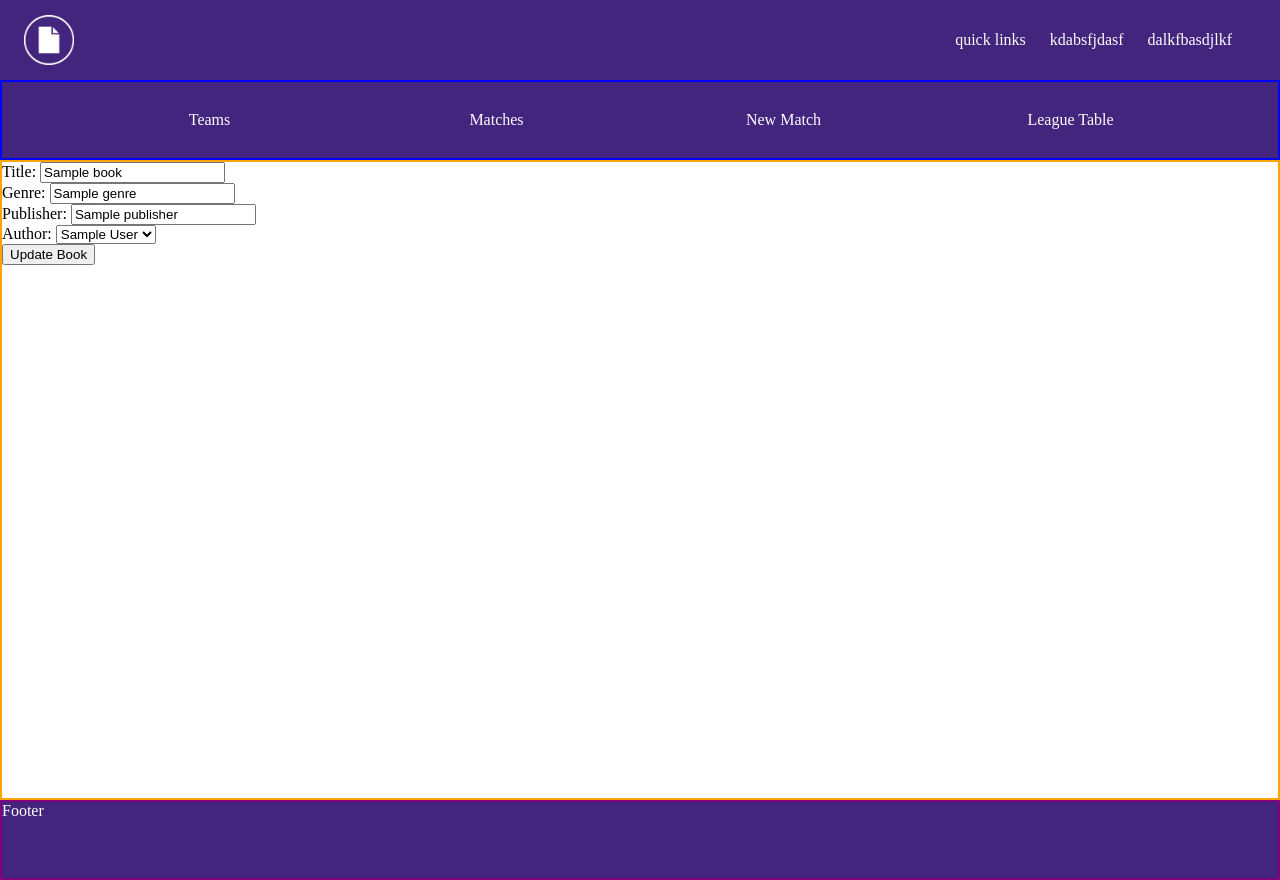
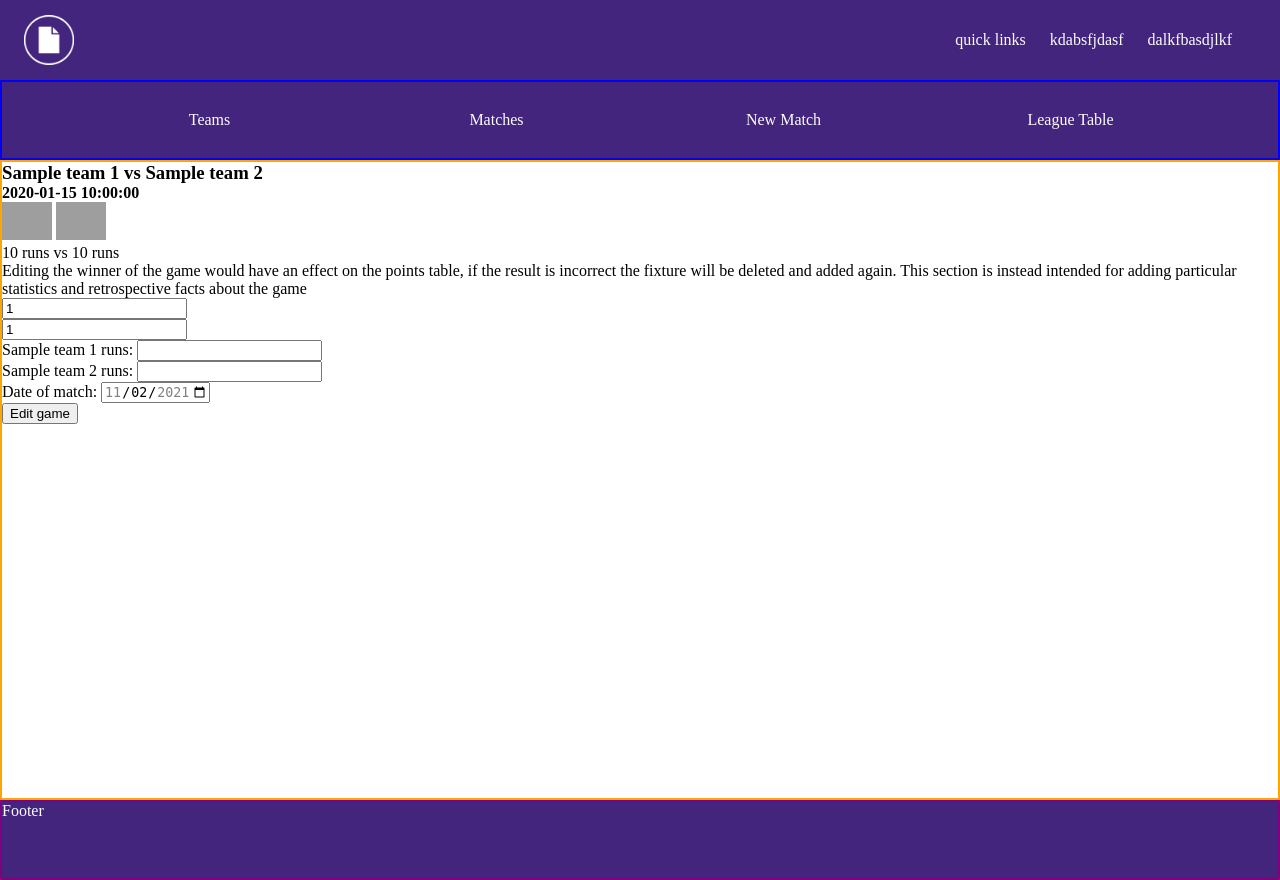
Before and after one commit to O-Marsters-1997/Flask_cricket_app, a Flask app: template templates/games/edit.html in a window 1280 px wide. Run offline with Flask 2, Linux system fonts and the light colour scheme; the template is opened without the code that fills it: most values are stand-ins (such as "Sample title", 1, 10 or a date in 2020); grey boxes are pictures that could not be loaded.

Commit message:
updated games

```diff
--- a/static/style.css
+++ b/static/style.css
@@ -35,6 +35,7 @@ HEADER SECTION
 
     --background-primary: rgba(252, 252, 252);
     --background-secondary: rgba(68,37,125);
+    --blank: rgba(0, 0, 0, 0)
 
     /*Text Colours*/
 
@@ -207,3 +208,12 @@ HEADER SECTION
     width: 50px;
     height: auto;
 }
+
+/* Miscelleneous */
+
+/* input.invisible:read-only {
+  border: 2px solid var(--blank);
+  background-color: var(--blank);
+  height: 0px;
+  width: 0px;
+} */
--- a/templates/games/edit.html
+++ b/templates/games/edit.html
@@ -2,36 +2,53 @@
 
 {% block content %}
 
-<form action="/books/{{book.id}}" method="post">
-  <div>
-    <label for="title">Title:</label>
-    <input type="text" id="title" name="title" value="{{book.title}}" required>
-  </div>
 
-  <div>
-    <label for="genre">Genre:</label>
-    <input type="text" id="genre" name="genre" value="{{book.genre}}" required autofocus>
-  </div>
 
-  <div>
-    <label for="completed">Publisher:</label>
-    <input type="text" id="publisher" name="publisher" value="{{book.publisher}}" required autofocus>
-  </div>
+<div class="game-card">
+    <h3 class = "big">{{game.team_1.name}} vs {{game.team_2.name}}</a></h3>
+    <h4>{{game.game_date}}</h4>
+    <div class="game-card-flag-wrapper">
+        <img src="/static/images/{{game.team_1.name}}.jpg" class = "flag-icon" alt = "Accompanying flag">
+        <img src="/static/images/{{game.team_2.name}}.jpg" class = "flag-icon" alt = "Accompanying flag">
+    </div>
+    <div class="score-wrapper">
+        <p>{{game.team_1_runs}} runs vs {{game.team_2_runs}} runs</p>
+        {% if game.team_1_runs > game.team_2_runs %}
+        <em>{{game.team_1.name}} wins!</em>
+        {% elif game.team_2_runs > game.team_1_runs %}
+        <em>{{game.team_2.name}} wins!</em>
+        {% endif %}
+        <p>Editing the winner of the game would have an effect on the points table, if the result is incorrect the fixture will be deleted and added again. This section is instead intended for adding particular statistics and retrospective facts about the game</p>
+    </div>
 
-  <div>
-    <label for="author">Author:</label>
-    <select id="author" name="author_id">
-      {% for author in all_authors %}
-        <option value="{{ author.id }}"
-          {% if book.author.id == author.id %} selected="selected"{% endif %}>
-          {{ author.full_name() }}
-        </option>
-      {% endfor %}
-    </select>
-  </div>
+ <form action="/games/{{game.id}}" method="post">
 
-  <button type="submit">Update Book</button>
+    <div class = "team-name-wrapper">
+        <input name = "team_1_id" class = "invisible" readonly value="{{game.team_1.id}}">
+    </div>
+    <div class = "team-name-wrapper">
+        <input name ="team_2_id" class = "invisible" value="{{game.team_2.id}}" readonly>
+    </div>
 
-</form>
+
+    <div class = "team-1-runs-wrapper">
+        <label for="team_1_runs">{{game.team_1.name}} runs:</label>
+        <input type="number" id="team_1_runs" name="team_1_runs">
+    </div>
+
+    <div class = "team-1-runs-wrapper">
+        <label for="team_2_runs">{{game.team_2.name}} runs:</label>
+        <input type="number" id="team_2_runs" name="team_2_runs">
+    </div>
+
+    <div class = "game_date wrapper">
+        <label for="game_date">Date of match:</label>
+        <input type="date" id="game-date" name="game_date" value="2021-11-02" min= "2021-11-01" max = "2021-11-30">
+    </div>
+    <div class="submit-button">
+        <label for="submit"></label>
+        <input type="submit" value= "Edit game">
+    </div>
+  </form>
 
 {% endblock %}
--- a/templates/games/show.html
+++ b/templates/games/show.html
@@ -16,7 +16,7 @@
         <em>{{game.team_2.name}} wins!</em>
         {% endif %}
     </div>
-    <a href="/game/{{game.id}}/edit"><button>
+    <a href="/games/{{game.id}}/edit"><button>
         Edit
     </button></a>
 </div>
```
Also changed, not shown: console.py (+6 -2 lines), controllers/games_controller.py (+20 -2 lines), repositories/game_repository.py (+22 -1 lines).
